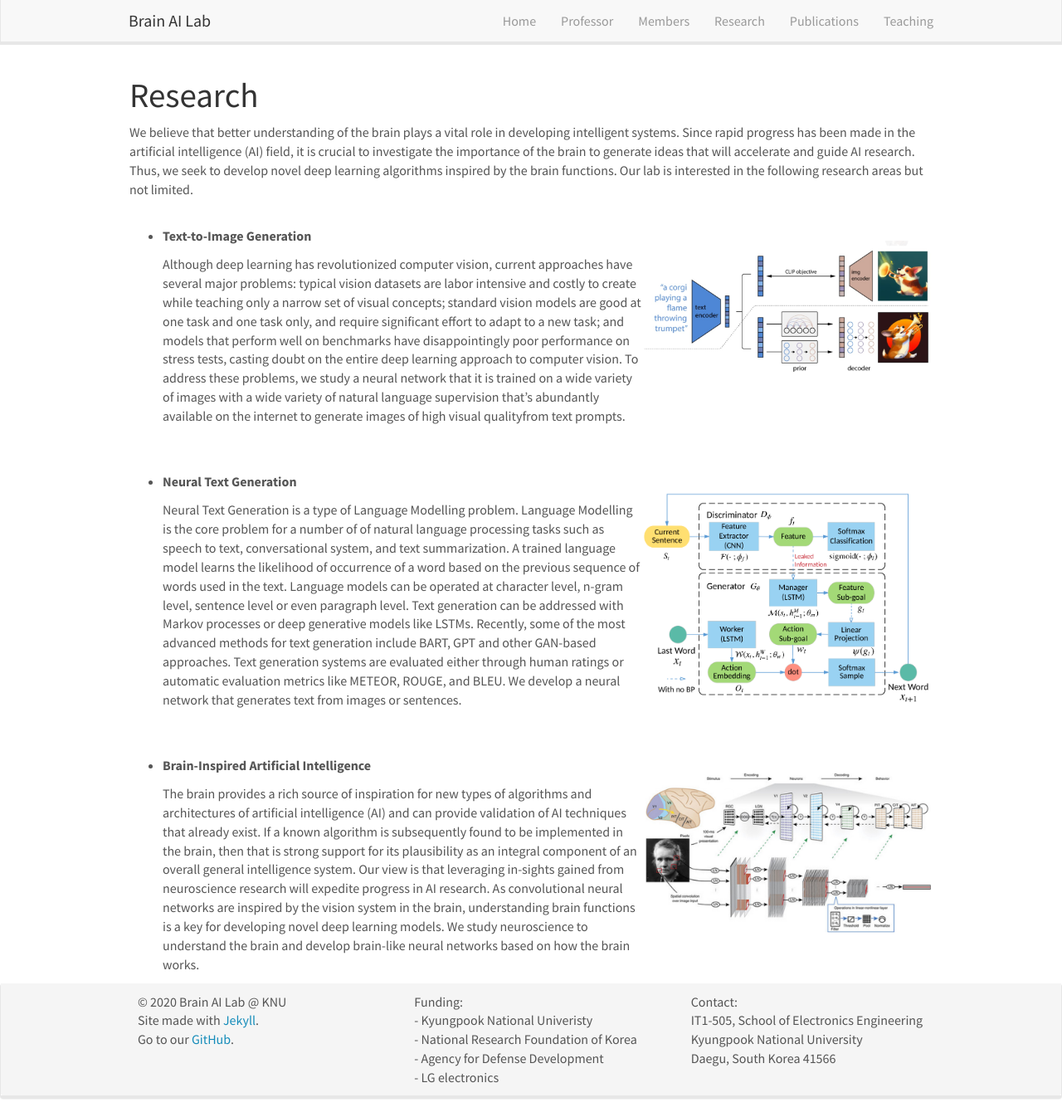
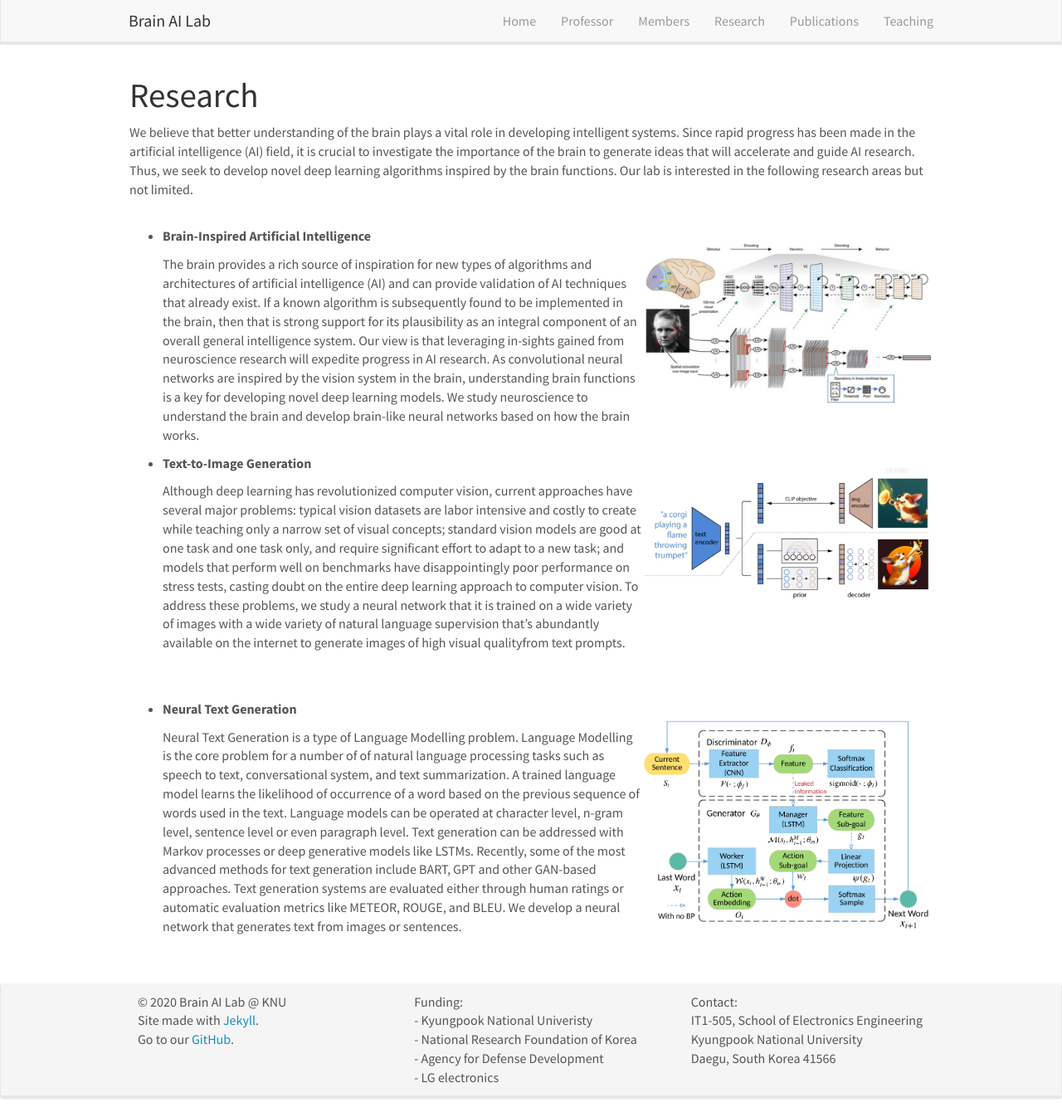
Before and after one commit to KNU-BrainAI/knu-brainai.github.io, a Jekyll site: the page built from _pages/research.md, in a window 1280 px wide and 1346 px high. Shown: the whole window at 83% size. Built offline with Jekyll 4.4.1, drawn with Linux system fonts in a browser that asks for light colours; nearby versions of some CDN libraries.

Commit message:
Update research.md

```diff
--- a/_pages/research.md
+++ b/_pages/research.md
@@ -10,6 +10,10 @@ permalink: /research/
 
 We believe that better understanding of the brain plays a vital role in developing intelligent systems. Since rapid progress has been made in the artificial intelligence (AI) field, it is crucial to investigate the importance of the brain to generate ideas that will accelerate and guide AI research. Thus, we seek to develop novel deep learning algorithms inspired by the brain functions. Our lab is interested in the following research areas but not limited.<br><br>
 
+- **Brain-Inspired Artificial Intelligence** ![]({{ site.url }}{{ site.baseurl }}/images/cnn.png){: style="width: 350px; float: right"}
+
+  The brain provides a rich source of inspiration for new types of algorithms and architectures of artificial intelligence (AI) and can provide validation of AI techniques that already exist. If a known algorithm is subsequently found to be implemented in the brain, then that is strong support for its plausibility as an integral component of an overall general intelligence system. Our view is that leveraging in-sights gained from neuroscience research will expedite progress in AI research. As convolutional neural networks are inspired by the vision system in the brain, understanding brain functions is a key for developing novel deep learning models. We study neuroscience to understand the brain and develop brain-like neural networks based on how the brain works.
+
 - **Text-to-Image Generation** ![]({{ site.url }}{{ site.baseurl }}/images/CLIP.png){: style="width: 350px; float: right"}
 
   Although deep learning has revolutionized computer vision, current approaches have several major problems: typical vision datasets are labor intensive and costly to create while teaching only a narrow set of visual concepts; standard vision models are good at one task and one task only, and require significant effort to adapt to a new task; and models that perform well on benchmarks have disappointingly poor performance on stress tests, casting doubt on the entire deep learning approach to computer vision. To address these problems, we study a neural network that it is trained on a wide variety of images with a wide variety of natural language supervision that’s abundantly available on the internet to generate images of high visual qualityfrom text prompts. <br><br><br>
@@ -17,7 +21,3 @@ We believe that better understanding of the brain plays a vital role in developi
 - **Neural Text Generation** ![]({{ site.url }}{{ site.baseurl }}/images/LeakGAN.png){: style="width: 350px; float: right"}
 
   Neural Text Generation is a type of Language Modelling problem. Language Modelling is the core problem for a number of of natural language processing tasks such as speech to text, conversational system, and text summarization. A trained language model learns the likelihood of occurrence of a word based on the previous sequence of words used in the text. Language models can be operated at character level, n-gram level, sentence level or even paragraph level. Text generation can be addressed with Markov processes or deep generative models like LSTMs. Recently, some of the most advanced methods for text generation include BART, GPT and other GAN-based approaches. Text generation systems are evaluated either through human ratings or automatic evaluation metrics like METEOR, ROUGE, and BLEU. We develop a neural network that generates text from images or sentences.  <br><br><br>
-
-- **Brain-Inspired Artificial Intelligence** ![]({{ site.url }}{{ site.baseurl }}/images/cnn.png){: style="width: 350px; float: right"}
-
-  The brain provides a rich source of inspiration for new types of algorithms and architectures of artificial intelligence (AI) and can provide validation of AI techniques that already exist. If a known algorithm is subsequently found to be implemented in the brain, then that is strong support for its plausibility as an integral component of an overall general intelligence system. Our view is that leveraging in-sights gained from neuroscience research will expedite progress in AI research. As convolutional neural networks are inspired by the vision system in the brain, understanding brain functions is a key for developing novel deep learning models. We study neuroscience to understand the brain and develop brain-like neural networks based on how the brain works.
```
